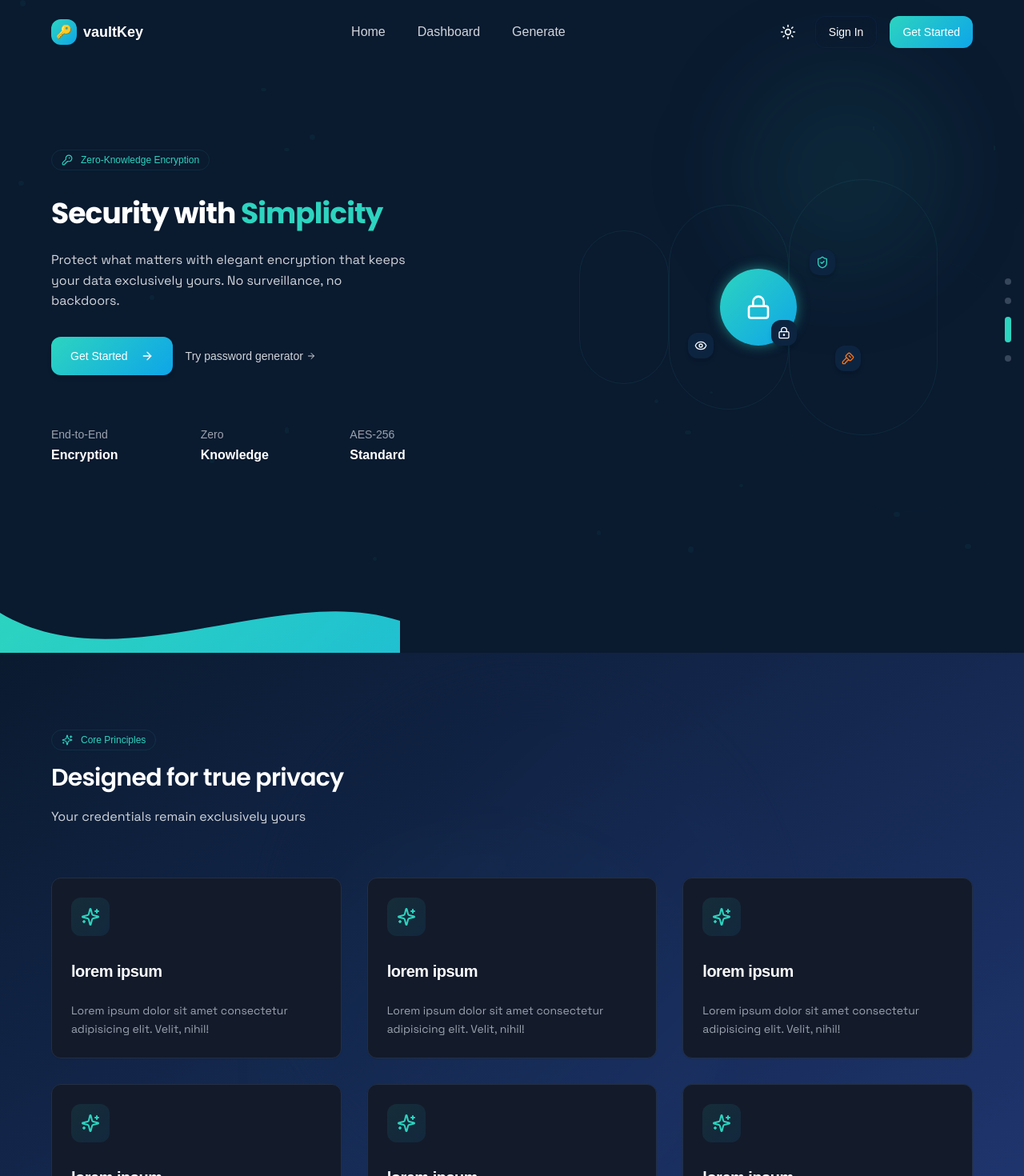
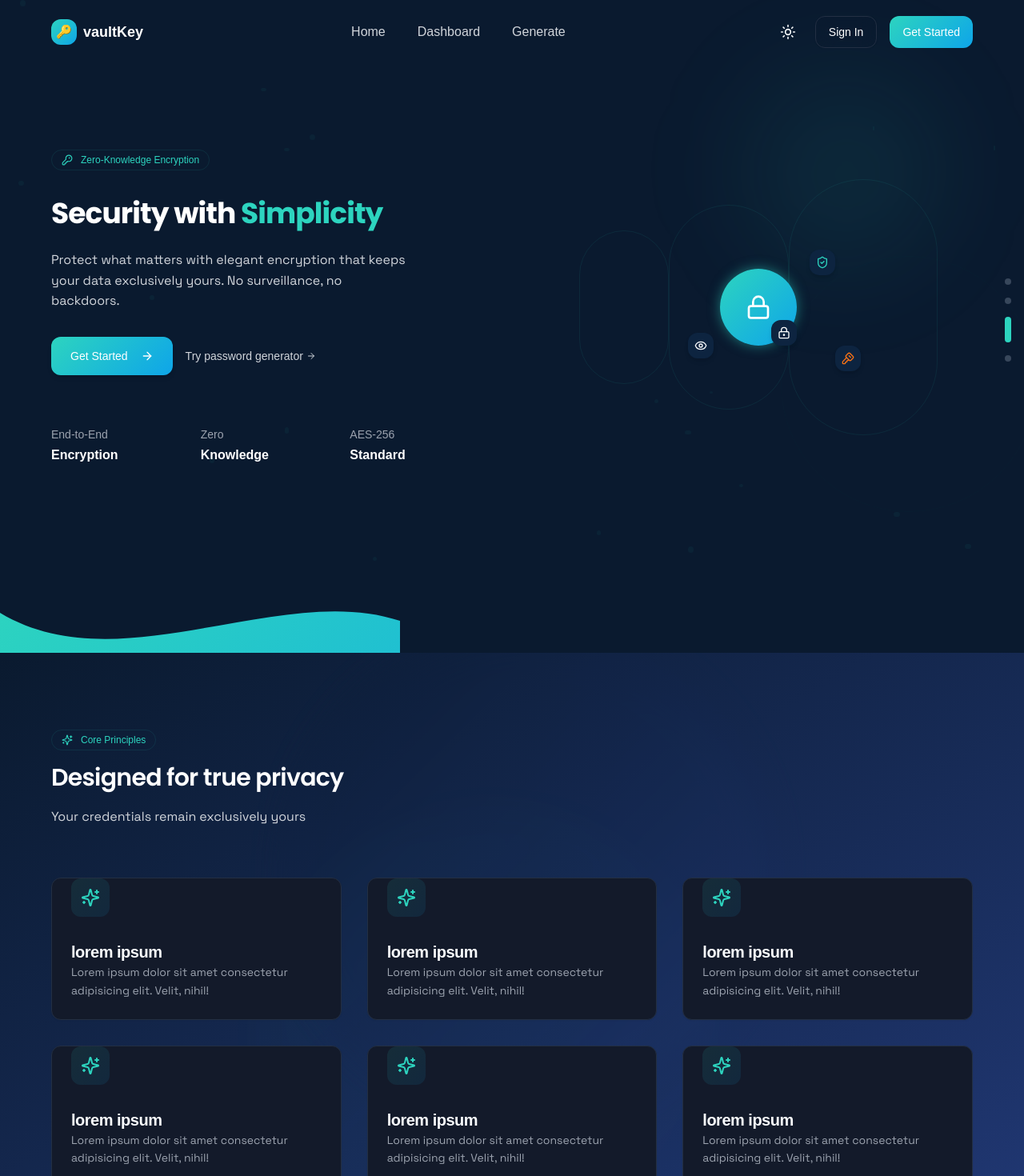
Before and after one commit to dcs-soni/vault-key, a React (Vite) app: page / in a window 1280 px wide. Shown: the top 1470 px of the page at 80% size. Built offline with nearby package versions, Linux system fonts and the light colour scheme; a web font is replaced by a local one.

Commit message:
fix: style fixes in shadcn button and card component

```diff
--- a/src/components/ui/button.tsx
+++ b/src/components/ui/button.tsx
@@ -25,9 +25,9 @@ const buttonVariants = cva(
         premium:
           "relative bg-gradient-to-r from-teal to-gold text-white shadow-md hover:shadow-gold-glow after:absolute after:inset-0 after:bg-white/20 after:opacity-0 hover:after:opacity-100 after:transition-opacity overflow-hidden hover:scale-105 transition-transform duration-300",
         glass:
-          "bg-white/20 dark:bg-navy/20 backdrop-blur-md border border-white/30 dark:border-navy-300/20 text-navy dark:text-white shadow-sm hover:bg-white/30 dark:hover:bg-navy/30 hover:shadow-teal-glow transition-all duration-300",
+          "bg-white/20 dark:bg-navy/20 backdrop-blur-md border border-navy-300/70 dark:border-navy-300/70 text-navy dark:text-white shadow-sm hover:bg-white/30 dark:hover:bg-navy/30 hover:shadow-teal-glow transition-all duration-300",
         neumorphic:
-          "bg-white dark:bg-navy text-navy dark:text-white shadow-neumorphic-light dark:shadow-neumorphic-dark hover:shadow-none transition-all duration-300",
+          "bg-white dark:bg-navy text-navy dark:text-white shadow-neumorphic-light dark:shadow-neumorphic-dark hover:bg-teal/90 transition-all duration-300",
         navy: "bg-navy text-white hover:bg-navy-800 transition-colors duration-300 shadow-sm hover:shadow",
         teal: "bg-teal text-navy hover:bg-teal-600 transition-colors duration-300 shadow-sm hover:shadow-teal-glow",
         gold: "bg-gold text-navy hover:bg-gold-600 transition-colors duration-300 shadow-sm hover:shadow-gold-glow",
--- a/src/components/ui/card.tsx
+++ b/src/components/ui/card.tsx
@@ -48,7 +48,7 @@ const CardHeader = React.forwardRef<
 >(({ className, ...props }, ref) => (
   <div
     ref={ref}
-    className={cn("flex flex-col space-y-1.5 p-6", className)}
+    className={cn("flex flex-col space-y-1.5 px-6", className)}
     {...props}
   />
 ));
```
